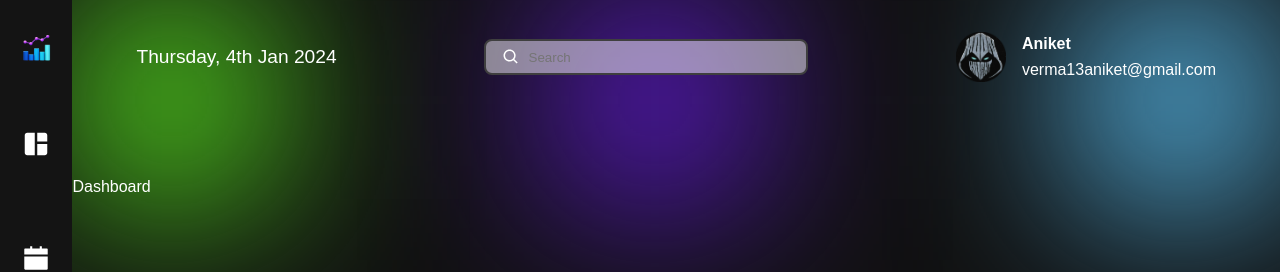
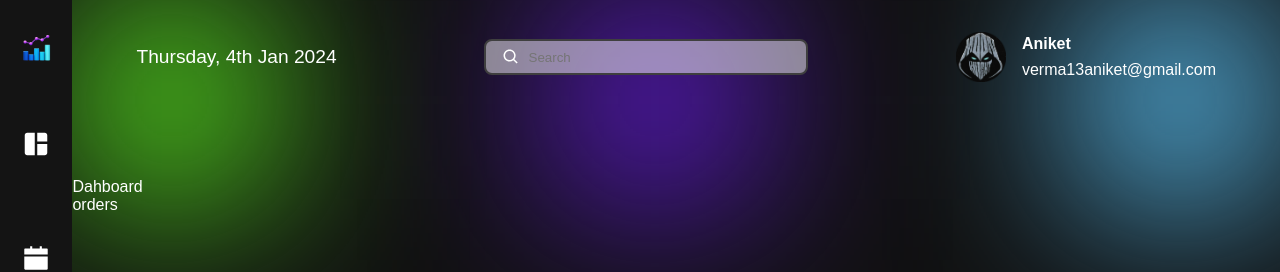
Before and after one commit to Aniket-x-code/Dataverse, a React (Vite) app: page /dashboard in a window 1280 px wide. Shown: the top 272 px of the page. Built offline with nearby package versions, Linux system fonts and the light colour scheme.

Commit message:
fixing layout

```diff
--- a/src/pages/Dashboard/Dashboard.jsx
+++ b/src/pages/Dashboard/Dashboard.jsx
@@ -2,8 +2,24 @@ import css from './Dashboard.module.css'
 
 const Dashboard = () => {
   return (
-    <div>
-      Dashboard
+    <div className={css.container}>
+      {/* left side  */}
+      <div className={css.dashboard}>
+          <div className={css.dashboardHead}>
+                <div className={css.head}>
+                  <span>Dahboard</span>
+
+                  <div className={css.duration}>
+
+                  </div>
+
+                </div>
+          </div>
+      </div>
+
+      <div className={css.orders}>
+        orders
+      </div>
     </div>
   )
 }
```
